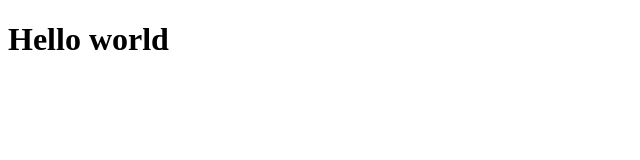
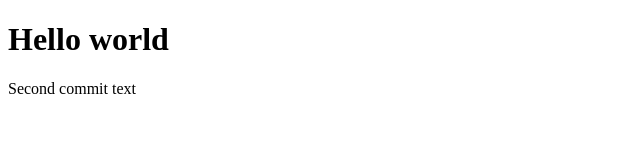
Before and after one commit to divya-nsh/A_GITHUB, a plain HTML site: page index.html in a window 1280 px wide. Shown: the whole page, without its empty margins (0-640 px from the left). Drawn offline with Linux system fonts and the light colour scheme.

Commit message:
second commit

```diff
--- a/index.html
+++ b/index.html
@@ -7,5 +7,6 @@
   </head>
   <body>
     <h1>Hello world</h1>
+    <p>Second commit text</p>
   </body>
 </html>
```
